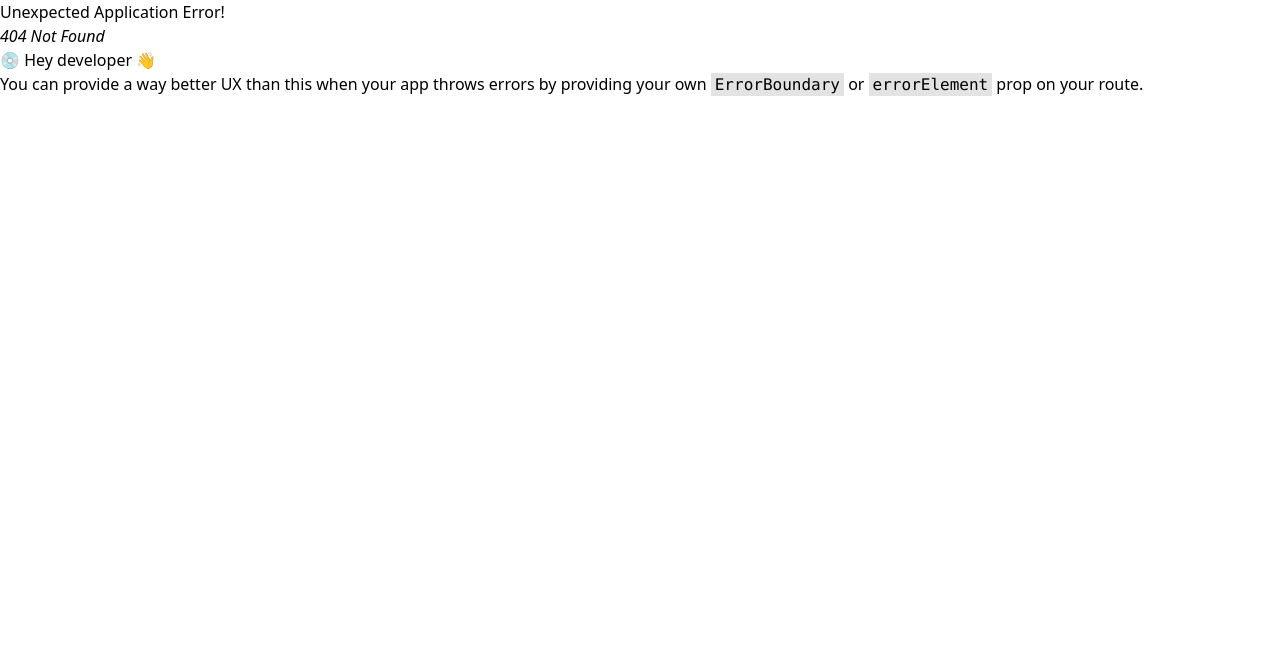
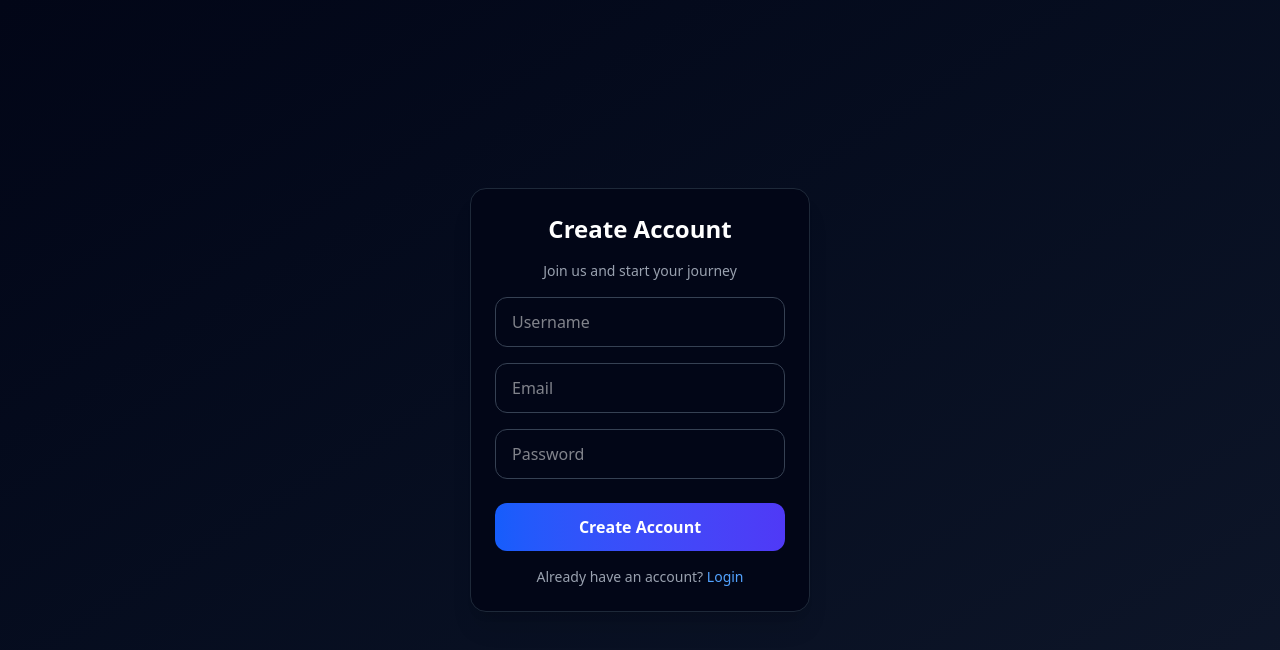
Before and after one commit to ankit-kr-maurya-82/social_media_app, a React (Vite) app in the folder fronted/: page /register in a window 1280 px wide. Before the commit this address had no page. Shown: the top 650 px of the page. Built offline with nearby package versions, Linux system fonts and the light colour scheme.

Commit message:
ui of login and register form

```diff
--- a/fronted/package.json
+++ b/fronted/package.json
@@ -11,6 +11,7 @@
   },
   "dependencies": {
     "@tailwindcss/vite": "^4.1.18",
+    "axios": "^1.13.2",
     "react": "^19.1.1",
     "react-dom": "^19.1.1",
     "react-router-dom": "^7.11.0",
--- a/fronted/src/Layout.jsx
+++ b/fronted/src/Layout.jsx
@@ -5,6 +5,7 @@ import { Outlet } from 'react-router-dom'
 import UserContextProvider from './context/UserContextProvider'
 import Login from './pages/Login'
 import { ThemeProvider } from './context/theme'
+import Register from './pages/Register'
 
 const Layout = () => {
   const [themeMode, setThemeMode] = useState("light")
@@ -28,10 +29,11 @@ const Layout = () => {
     <div>
       <ThemeProvider value={{themeMode, lightTheme, darkTheme}}>
         <UserContextProvider>
-        <Header/>
-        <Login/>
+        {/* <Header/> */}
+        {/* <Login/> */}
+        {/* <Register/> */}
         <Outlet/>
-        <Footer/>
+        {/* <Footer/> */}
       </UserContextProvider>
       </ThemeProvider>
     </div>
--- /dev/null
+++ b/fronted/src/api/axios.js
@@ -0,0 +1,8 @@
+import axios from "axois"
+
+const api = axios.create({
+    baseURL: "http://localhost:3000/api",
+    withCredentials: true,
+})
+
+export default api;
--- a/fronted/src/pages/Login.jsx
+++ b/fronted/src/pages/Login.jsx
@@ -1,30 +1,62 @@
-import React, { useState , useContext} from 'react'
-import UserContext from '../context/UserContext'
+import React, { useState, useContext } from "react";
+import { useNavigate } from "react-router-dom";
+import UserContext from "../context/UserContext";
 
 const Login = () => {
-    const [username, setUsername] = useState('')
-    const [password, setPassword] = useState('')
+  const [email, setEmail] = useState("");
+  const [password, setPassword] = useState("");
 
-    const {setUser} = useContext(UserContext)
+  const { setUser } = useContext(UserContext);
+  const navigate = useNavigate();
 
-    const handleSubmit = (e) => {
-        e.preventDefault()
-        setUser({username, password})
-    }
+  const handleSubmit = (e) => {
+    e.preventDefault();
+
+    // yaha normally API call hogi
+    setUser({ email });
+
+    // 🔀 redirect after login
+    navigate("/");
+  };
+
   return (
-    <div>
-      <h2>Login</h2>
-      <input type="text"
-      value={username}
-      onChange={(e)=> setUsername(e.target.value)}
-       placeholder='username' />
-      <input type="text"
-      value={password}
-      onChange={(e)=> setPassword(e.target.value)}
-       placeholder='password' />
-      <button onClick={handleSubmit}>Submit</button>
+    <div className="h-screen flex justify-center items-center bg-gradient-to-br from-[#020617] to-[#0f172a]">
+      <form
+        onSubmit={handleSubmit}
+        className="bg-[#020617] text-white p-6 rounded-2xl shadow-xl w-[340px] flex flex-col gap-4 border border-gray-800"
+      >
+        <h2 className="text-2xl font-bold text-center">Login</h2>
+        <p className="text-sm text-gray-400 text-center">
+          Welcome back 👋
+        </p>
+
+        <input
+          type="email"
+          placeholder="Email"
+          value={email}
+          onChange={(e) => setEmail(e.target.value)}
+          className="bg-[#020617] border border-gray-700 px-4 py-3 rounded-xl outline-none focus:border-blue-500"
+          required
+        />
+
+        <input
+          type="password"
+          placeholder="Password"
+          value={password}
+          onChange={(e) => setPassword(e.target.value)}
+          className="bg-[#020617] border border-gray-700 px-4 py-3 rounded-xl outline-none focus:border-blue-500"
+          required
+        />
+
+        <button
+          type="submit"
+          className="mt-2 bg-gradient-to-r from-blue-600 to-indigo-600 hover:opacity-90 transition py-3 rounded-xl font-semibold"
+        >
+          Login
+        </button>
+      </form>
     </div>
-  )
-}
+  );
+};
 
-export default Login
+export default Login;
--- a/fronted/src/pages/Register.jsx
+++ b/fronted/src/pages/Register.jsx
@@ -0,0 +1,50 @@
+import React from "react";
+import { Link } from "react-router-dom";
+
+const Register = () => {
+  return (
+    <div className="h-screen flex justify-center items-center bg-gradient-to-br from-[#020617] to-[#0f172a]">
+      <form className="bg-[#020617] text-white p-6 rounded-2xl shadow-xl w-[340px] flex flex-col gap-4 border border-gray-800">
+
+        <h2 className="text-2xl font-bold text-center">Create Account</h2>
+        <p className="text-sm text-gray-400 text-center">
+          Join us and start your journey
+        </p>
+
+        <input
+          type="text"
+          placeholder="Username"
+          className="bg-[#020617] border border-gray-700 px-4 py-3 rounded-xl outline-none focus:border-blue-500"
+        />
+
+        <input
+          type="email"
+          placeholder="Email"
+          className="bg-[#020617] border border-gray-700 px-4 py-3 rounded-xl outline-none focus:border-blue-500"
+        />
+
+        <input
+          type="password"
+          placeholder="Password"
+          className="bg-[#020617] border border-gray-700 px-4 py-3 rounded-xl outline-none focus:border-blue-500"
+        />
+
+        <button
+          type="submit"
+          className="mt-2 bg-gradient-to-r from-blue-600 to-indigo-600 hover:opacity-90 transition py-3 rounded-xl font-semibold cursor-pointer"
+        >
+          Create Account
+        </button>
+
+        <p className="text-sm text-center text-gray-400">
+          Already have an account?{" "}
+          <Link to="/login" className="text-blue-400 hover:underline">
+            Login
+          </Link>
+        </p>
+      </form>
+    </div>
+  );
+};
+
+export default Register;
```
Also changed, not shown: fronted/src/main.jsx (+11 -1 lines), 1 other file (tests, documents, lock files or other folders).
